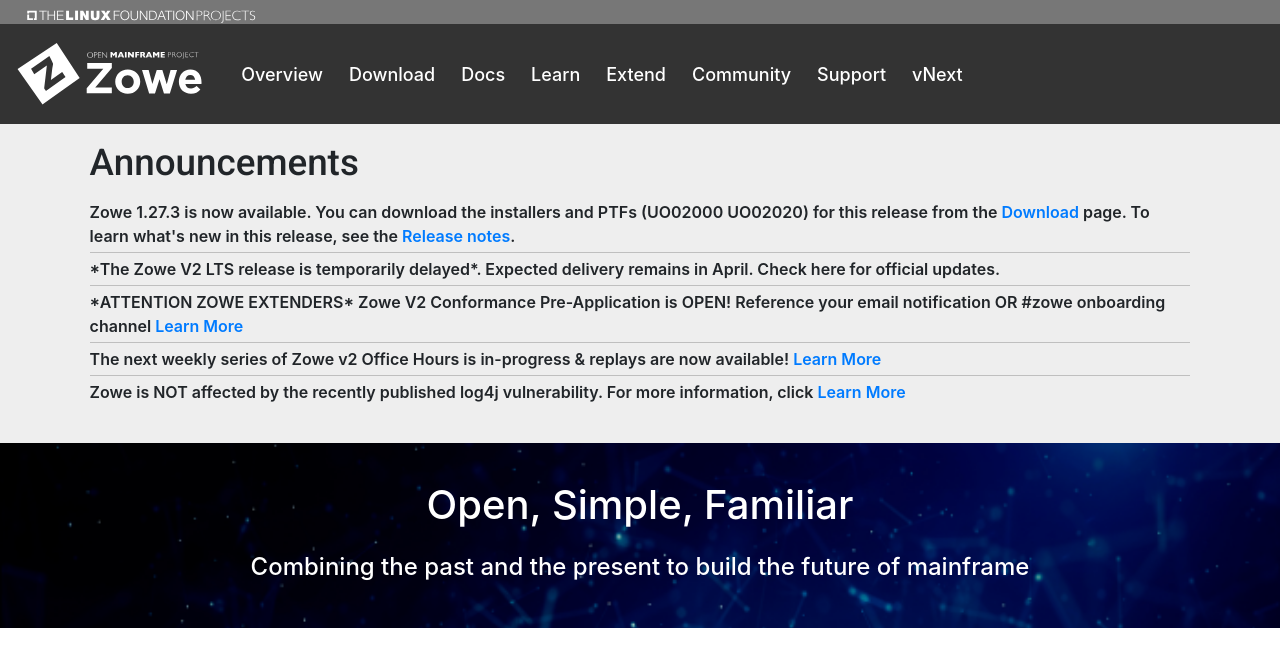
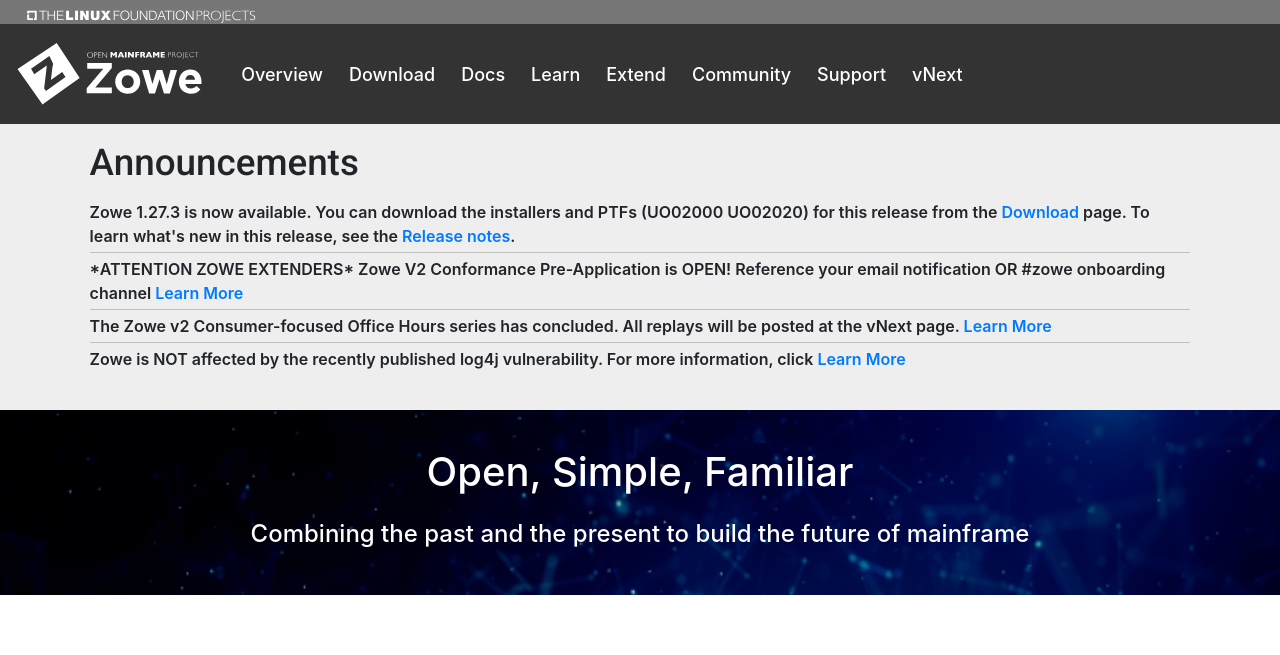
Before and after one commit to zowe/zowe.github.io, a Jekyll site: the page built from index.md, in a window 1280 px wide and 900 px high, cut to the strip 0-655 px from the top of the window. Built offline with Jekyll 4.4.1, drawn with Linux system fonts in a browser that asks for light colours; our own code applies the rules of GitHub Pages for plain Markdown files.

Commit message:
Update announcements.yml
Signed-off-by: Rose Sakach <Rose.Sakach@broadcom.com>

```diff
--- a/_data/announcements.yml
+++ b/_data/announcements.yml
@@ -1,9 +1,8 @@
 # Announcements
 # Any kind of links should NOT be in ""
-- announcement: "*The Zowe V2 LTS release is temporarily delayed*. Expected delivery remains in April. Check here for official updates."
 - announcement: "*ATTENTION ZOWE EXTENDERS* Zowe V2 Conformance Pre-Application is OPEN! Reference your email notification OR #zowe onboarding channel"
   link: https://slack.openmainframeproject.org/
-- announcement: "The next weekly series of Zowe v2 Office Hours is in-progress & replays are now available!"
+- announcement: "The Zowe v2 Consumer-focused Office Hours series has concluded. All replays will be posted at the vNext page."
   link: https://www.zowe.org/vNext.html#office-hours
 - announcement: "Zowe is NOT affected by the recently published log4j vulnerability. For more information, click"
   link: https://github.com/zowe/community/issues/1381
```
